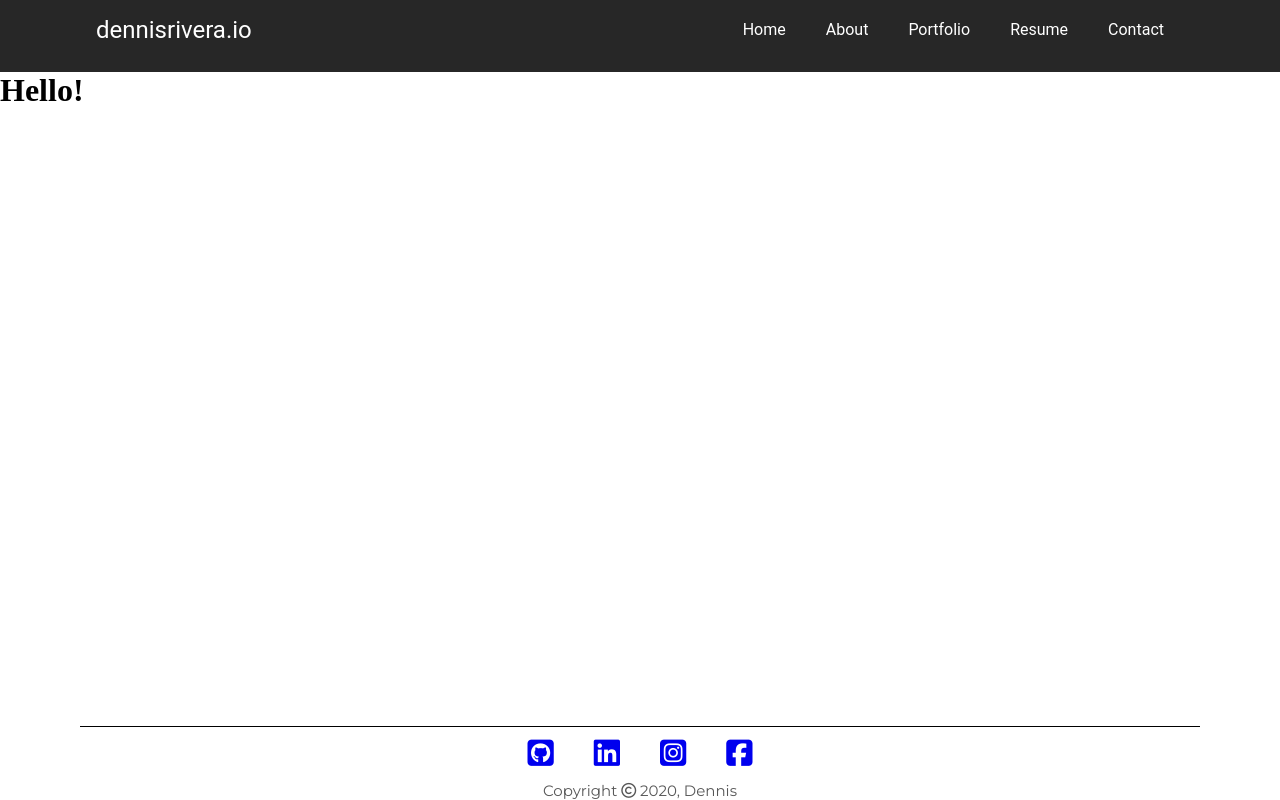
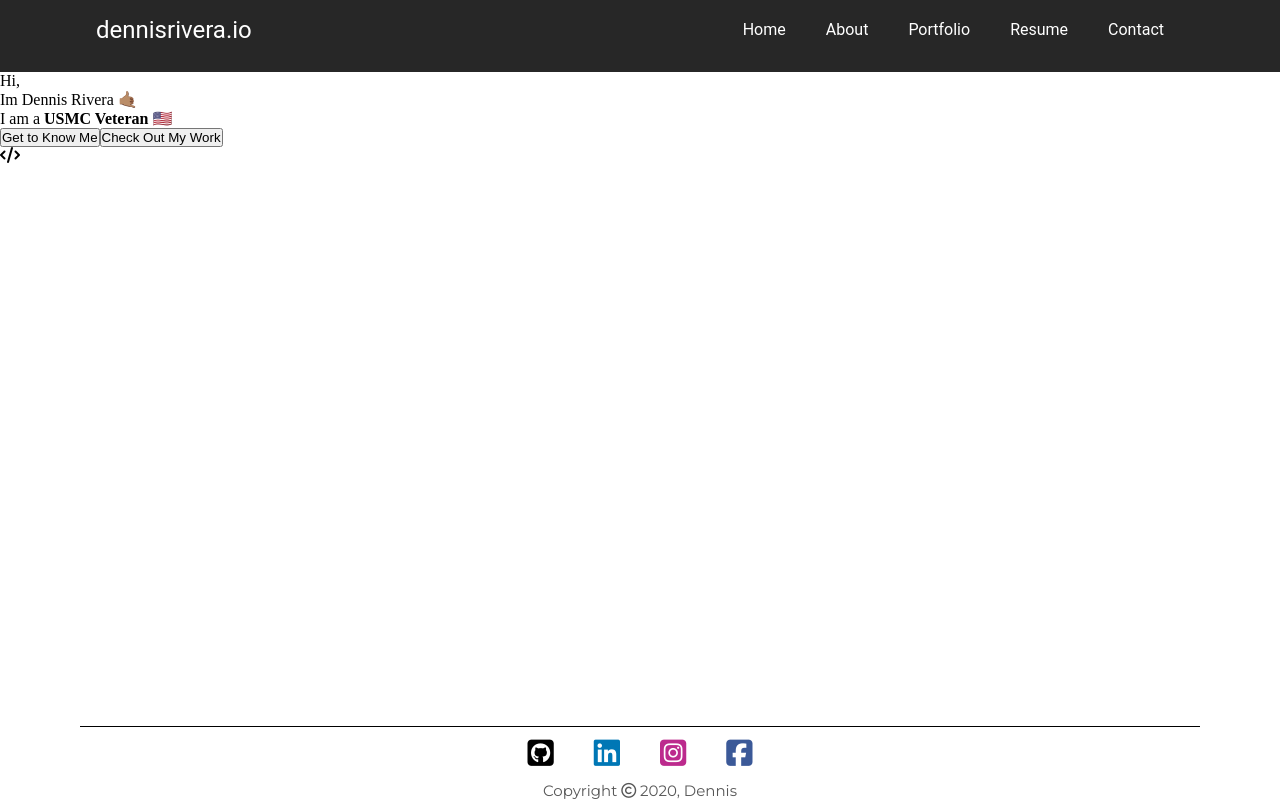
Before and after one commit to D-Riv/portfolio, a React (Create React App) app: page / in a window 1280 px wide. Built offline with nearby package versions, Linux system fonts and the light colour scheme.

Commit message:
Added introduction text to the home page with type writer effect

```diff
--- a/src/containers/Home.js
+++ b/src/containers/Home.js
@@ -1,10 +1,46 @@
 import React from "react";
 import Layout from "../components/Layout";
+import Typical from "react-typical";
+import { Link } from "react-router-dom";
 
 const Home = () => {
   return (
     <Layout>
-      <h1>Hello!</h1>
+      <div className="header-container">
+        <div className="header-wrapper">
+          <p className="header-title">
+            Hi,
+            <br /> Im <span className="name">Dennis Rivera</span> 🤙🏽
+            <br />I am a{" "}
+            <Typical
+              loop={Infinity}
+              wrapper="b"
+              steps={[
+                "Software Developer 💻",
+                1000,
+                "USMC Veteran 🇺🇸",
+                1000,
+                "Husband 💍",
+                1000,
+                "Gymrat 💪🏽",
+                1000,
+              ]}
+            />
+          </p>
+        </div>
+        <div className="header-button-container">
+          <Link to="/about">
+            <button className="info-button">Get to Know Me</button>
+          </Link>
+
+          <Link to="/portfolio">
+            <button className="info-button">Check Out My Work</button>
+          </Link>
+        </div>
+        <div className="coding-image">
+          <i class="fas fa-code"></i>
+        </div>
+      </div>
     </Layout>
   );
 };
--- a/src/index.css
+++ b/src/index.css
@@ -12,3 +12,15 @@
   font-family: source-code-pro, Menlo, Monaco, Consolas, "Courier New",
     monospace;
 } */
+.fa-github-square {
+  color: #000000;
+}
+.fa-linkedin {
+  color: #0077b5;
+}
+.fa-instagram-square {
+  color: #bc2a8d;
+}
+.fa-facebook-square {
+  color: #3b5998;
+}
```
